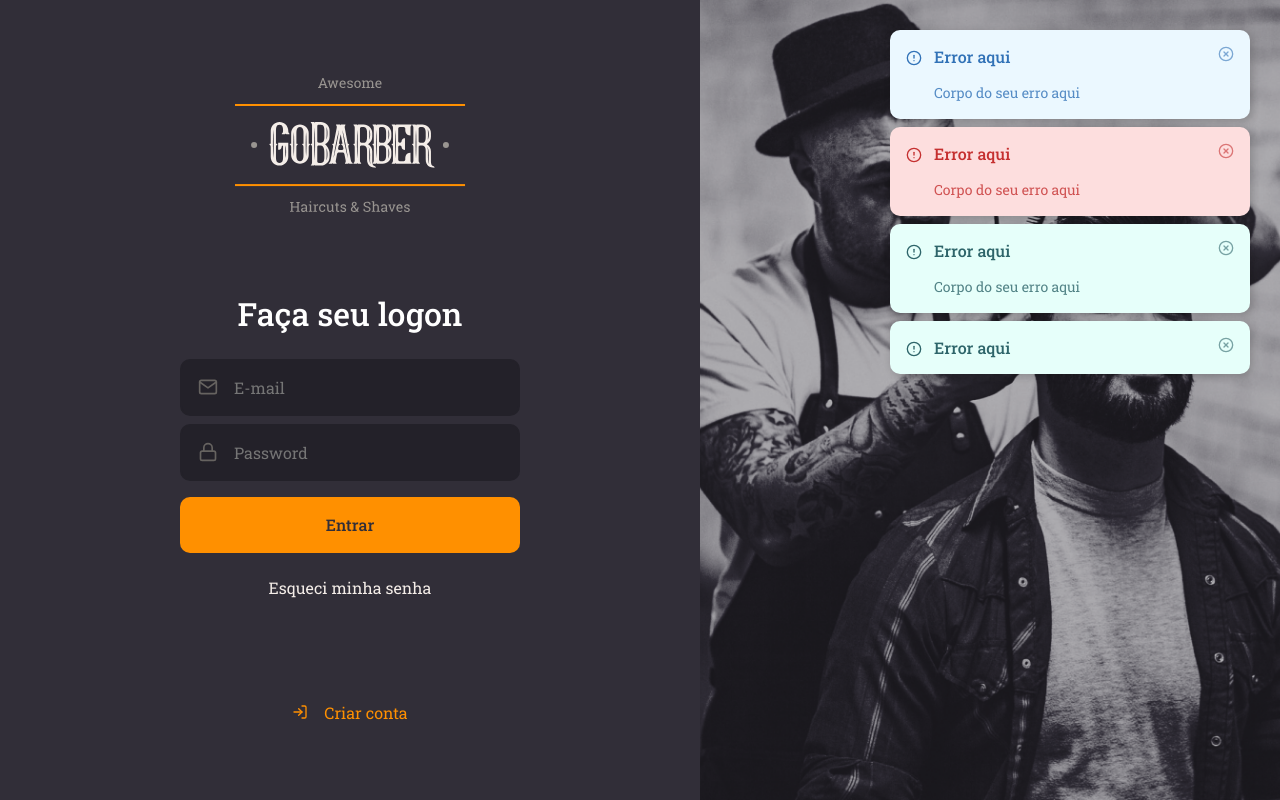
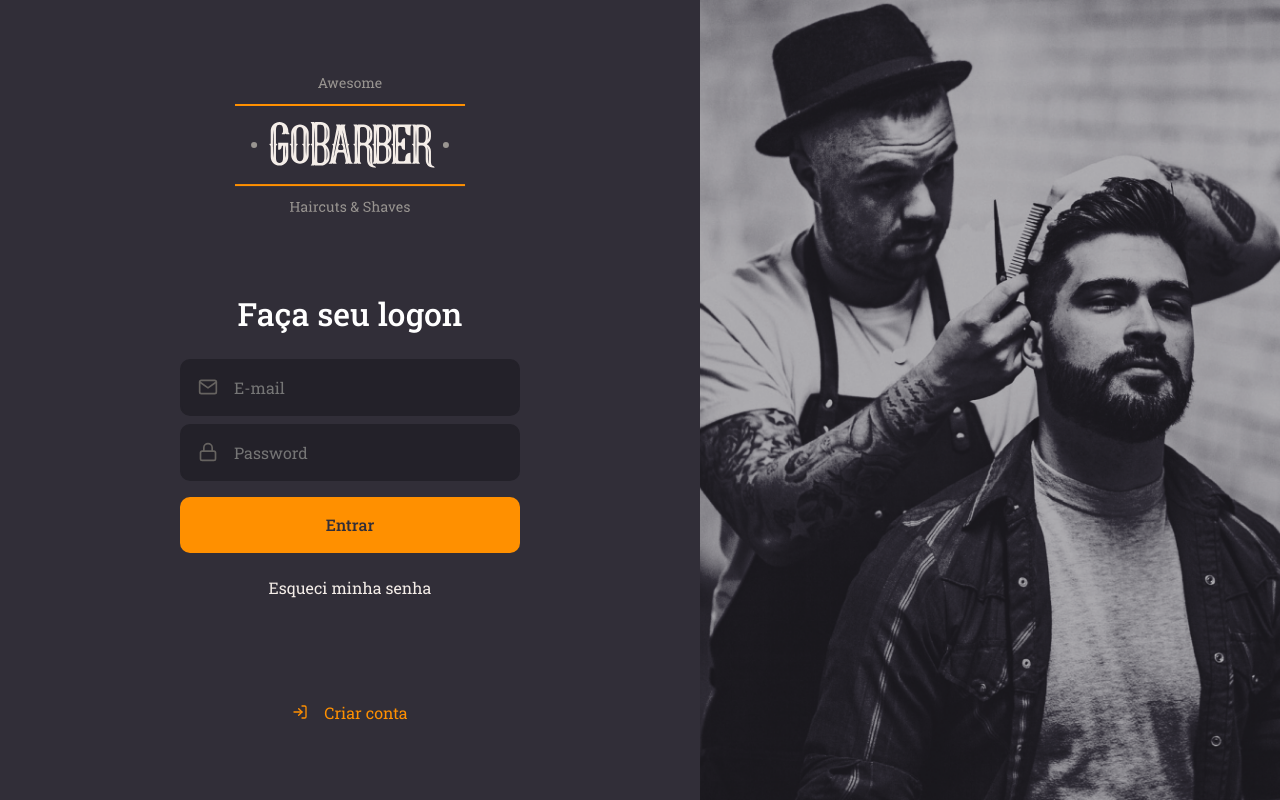
Before and after one commit to maiconrs95/go-barber, a React (Create React App) app in the folder web/: page / in a window 1280 px wide. Built offline with nearby package versions, Linux system fonts and the light colour scheme.

Commit message:
add: toast component

```diff
--- a/web/src/App.tsx
+++ b/web/src/App.tsx
@@ -3,9 +3,7 @@ import { ThemeProvider } from 'styled-components';
 import { BrowserRouter } from 'react-router-dom';
 import Routes from './routes';
 
-import { AuthProvier } from './hooks/AuthContext';
-
-import ToastContainer from './components/ToastContainer';
+import AppProvider from './hooks';
 
 import GlobalStyle from './styles/global';
 
@@ -37,12 +35,12 @@ const App: React.FC = () => {
 
     return (
         <ThemeProvider theme={darkTheme}>
-            <AuthProvier>
+            <AppProvider>
                 <BrowserRouter>
                     <Routes />
                 </BrowserRouter>
-            </AuthProvier>
-            <ToastContainer />
+            </AppProvider>
+
             <GlobalStyle />
         </ThemeProvider>
     );
--- /dev/null
+++ b/web/src/components/ToastContainer/Toast/index.tsx
@@ -0,0 +1,48 @@
+import React, { useEffect } from 'react';
+import {
+    FiAlertCircle,
+    FiCheckCircle,
+    FiInfo,
+    FiXCircle,
+} from 'react-icons/fi';
+
+import { ToastMessage, useToast } from '../../../hooks/toast';
+
+import { Container } from './styles';
+
+interface ToastProps {
+    toast: ToastMessage;
+}
+
+const Toast: React.FC<ToastProps> = ({ toast }) => {
+    const { removeToast } = useToast();
+    const icons = {
+        info: <FiInfo size={24} />,
+        error: <FiAlertCircle size={24} />,
+        success: <FiCheckCircle size={24} />,
+    };
+
+    useEffect(() => {
+        const timer = setTimeout(() => {
+            removeToast(toast.id);
+        }, 3000);
+
+        return () => clearTimeout(timer);
+    }, [removeToast, toast]);
+
+    return (
+        <Container type={toast.type} hasDescription={!!toast.description}>
+            {icons[toast.type || 'info']}
+            <div>
+                <strong>{toast.title}</strong>
+                {toast.description && <p>{toast.description}</p>}
+            </div>
+
+            <button type="button" onClick={() => removeToast(toast.id)}>
+                <FiXCircle />
+            </button>
+        </Container>
+    );
+};
+
+export default Toast;
--- /dev/null
+++ b/web/src/components/ToastContainer/Toast/styles.ts
@@ -0,0 +1,70 @@
+import styled, { css } from 'styled-components';
+
+interface ToastTypes {
+    type?: 'success' | 'error' | 'info';
+    hasDescription: boolean;
+}
+
+const toastTypeVariations = {
+    info: css`
+        background: #ebf8ff;
+        color: #3172b7;
+    `,
+    success: css`
+        background: #e6fffa;
+        color: #2e656a;
+    `,
+    error: css`
+        background: #fddede;
+        color: #c53030;
+    `,
+};
+
+export const Container = styled.div<ToastTypes>`
+    width: 360px;
+    position: relative;
+    padding: 16px 30px 16px 16px;
+    border-radius: 10px;
+    box-shadow: 2px 2px 8px rgba(0, 0, 0, 0.2);
+
+    display: flex;
+
+    margin-bottom: 8px;
+
+    ${({ type }) => toastTypeVariations[type || 'info']}
+
+    > svg {
+        margin: 4px 12px 0 0;
+    }
+
+    div {
+        flex: 1;
+    }
+
+    p {
+        margin-top: 16px;
+        font-size: 14px;
+        opacity: 0.8;
+        line-height: 20px;
+    }
+
+    button {
+        position: absolute;
+        right: 16px;
+        top: 15px;
+        opacity: 0.6;
+        border: 0;
+        background: transparent;
+        color: inherit;
+    }
+
+    ${(props) =>
+        !props.hasDescription &&
+        css`
+            align-items: center;
+
+            svg {
+                margin-top: 0;
+            }
+        `}
+`;
--- a/web/src/components/ToastContainer/index.tsx
+++ b/web/src/components/ToastContainer/index.tsx
@@ -1,54 +1,21 @@
 import React from 'react';
-import { FiAlertCircle, FiXCircle } from 'react-icons/fi';
 
-import { Container, Toast } from './styles';
+import { ToastMessage } from '../../hooks/toast';
 
-const ToastContainer: React.FC = () => {
+import Toast from './Toast';
+
+import { Container } from './styles';
+
+interface ToastContainerProps {
+    messages: ToastMessage[];
+}
+
+const ToastContainer: React.FC<ToastContainerProps> = ({ messages }) => {
     return (
         <Container>
-            <Toast hasDescription>
-                <FiAlertCircle />
-                <div>
-                    <strong>Error aqui</strong>
-                    <p>Corpo do seu erro aqui</p>
-                </div>
-
-                <button type="button">
-                    <FiXCircle />
-                </button>
-            </Toast>
-            <Toast hasDescription type="error">
-                <FiAlertCircle />
-                <div>
-                    <strong>Error aqui</strong>
-                    <p>Corpo do seu erro aqui</p>
-                </div>
-
-                <button type="button">
-                    <FiXCircle />
-                </button>
-            </Toast>
-            <Toast hasDescription type="success">
-                <FiAlertCircle />
-                <div>
-                    <strong>Error aqui</strong>
-                    <p>Corpo do seu erro aqui</p>
-                </div>
-
-                <button type="button">
-                    <FiXCircle />
-                </button>
-            </Toast>
-            <Toast hasDescription type="success">
-                <FiAlertCircle />
-                <div>
-                    <strong>Error aqui</strong>
-                </div>
-
-                <button type="button">
-                    <FiXCircle />
-                </button>
-            </Toast>
+            {messages.map((message) => (
+                <Toast key={message.id} toast={message} />
+            ))}
         </Container>
     );
 };
--- a/web/src/components/ToastContainer/styles.ts
+++ b/web/src/components/ToastContainer/styles.ts
@@ -1,24 +1,4 @@
-import styled, { css } from 'styled-components';
-
-interface ToastTypes {
-    type?: 'success' | 'error' | 'info';
-    hasDescription: boolean;
-}
-
-const toastTypeVariations = {
-    info: css`
-        background: #ebf8ff;
-        color: #3172b7;
-    `,
-    success: css`
-        background: #e6fffa;
-        color: #2e656a;
-    `,
-    error: css`
-        background: #fddede;
-        color: #c53030;
-    `,
-};
+import styled from 'styled-components';
 
 export const Container = styled.div`
     position: absolute;
@@ -27,52 +7,3 @@ export const Container = styled.div`
     padding: 30px;
     overflow: hidden;
 `;
-
-export const Toast = styled.div<ToastTypes>`
-    width: 360px;
-    position: relative;
-    padding: 16px 30px 16px 16px;
-    border-radius: 10px;
-    box-shadow: 2px 2px 8px rgba(0, 0, 0, 0.2);
-
-    display: flex;
-
-    margin-bottom: 8px;
-
-    ${({ type }) => toastTypeVariations[type || 'info']}
-
-    > svg {
-        margin: 4px 12px 0 0;
-    }
-
-    div {
-        flex: 1;
-    }
-
-    p {
-        margin-top: 16px;
-        font-size: 14px;
-        opacity: 0.8;
-        line-height: 20px;
-    }
-
-    button {
-        position: absolute;
-        right: 16px;
-        top: 15px;
-        opacity: 0.6;
-        border: 0;
-        background: transparent;
-        color: inherit;
-    }
-
-    ${(props) =>
-        !props.hasDescription &&
-        css`
-            align-items: center;
-
-            svg {
-                margin-top: 0;
-            }
-        `}
-`;
--- /dev/null
+++ b/web/src/hooks/index.tsx
@@ -0,0 +1,14 @@
+import React from 'react';
+
+import { AuthProvier } from './auth';
+import { ToastProvider } from './toast';
+
+const AppProvider: React.FC = ({ children }) => {
+    return (
+        <AuthProvier>
+            <ToastProvider>{children}</ToastProvider>
+        </AuthProvier>
+    );
+};
+
+export default AppProvider;
--- /dev/null
+++ b/web/src/hooks/toast.tsx
@@ -0,0 +1,55 @@
+import React, { useState, useCallback, createContext, useContext } from 'react';
+import ToastContainer from '../components/ToastContainer';
+
+interface ToastContextData {
+    addToast(messages: Omit<ToastMessage, 'id'>): void;
+    removeToast(id: string): void;
+}
+
+export interface ToastMessage {
+    id: string;
+    type?: 'success' | 'error' | 'info';
+    title: string;
+    description?: string;
+}
+
+const ToastContext = createContext<ToastContextData>({} as ToastContextData);
+
+export const ToastProvider: React.FC = ({ children }) => {
+    const [messages, setMessages] = useState<ToastMessage[]>([]);
+
+    const addToast = useCallback(
+        ({ type, title, description }: Omit<ToastMessage, 'id'>) => {
+            const toast = {
+                id: String(Date.now()),
+                type,
+                title,
+                description,
+            };
+
+            setMessages((state) => [...state, toast]);
+        },
+        [],
+    );
+
+    const removeToast = useCallback((id) => {
+        setMessages((state) => state.filter((message) => message.id !== id));
+    }, []);
+
+    return (
+        <ToastContext.Provider value={{ addToast, removeToast }}>
+            {children}
+            <ToastContainer messages={messages} />
+        </ToastContext.Provider>
+    );
+};
+
+export function useToast(): ToastContextData {
+    const context = useContext(ToastContext);
+
+    if (!context) {
+        throw new Error();
+    }
+
+    return context;
+}
```
Also changed, not shown: web/src/pages/SignIn/index.tsx (+13 -6 lines), web/src/hooks/auth.tsx (renamed from web/src/hooks/AuthContext.tsx).
